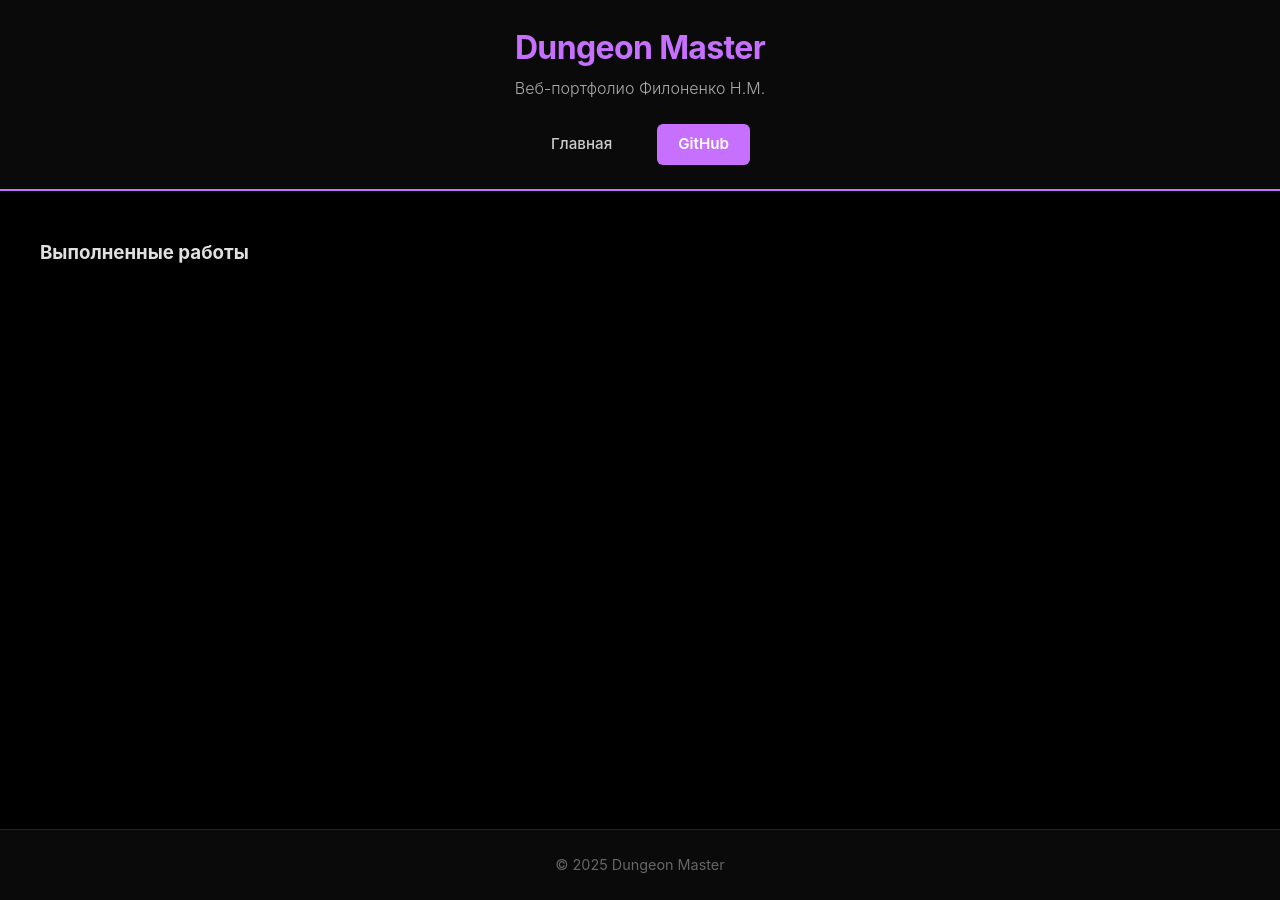
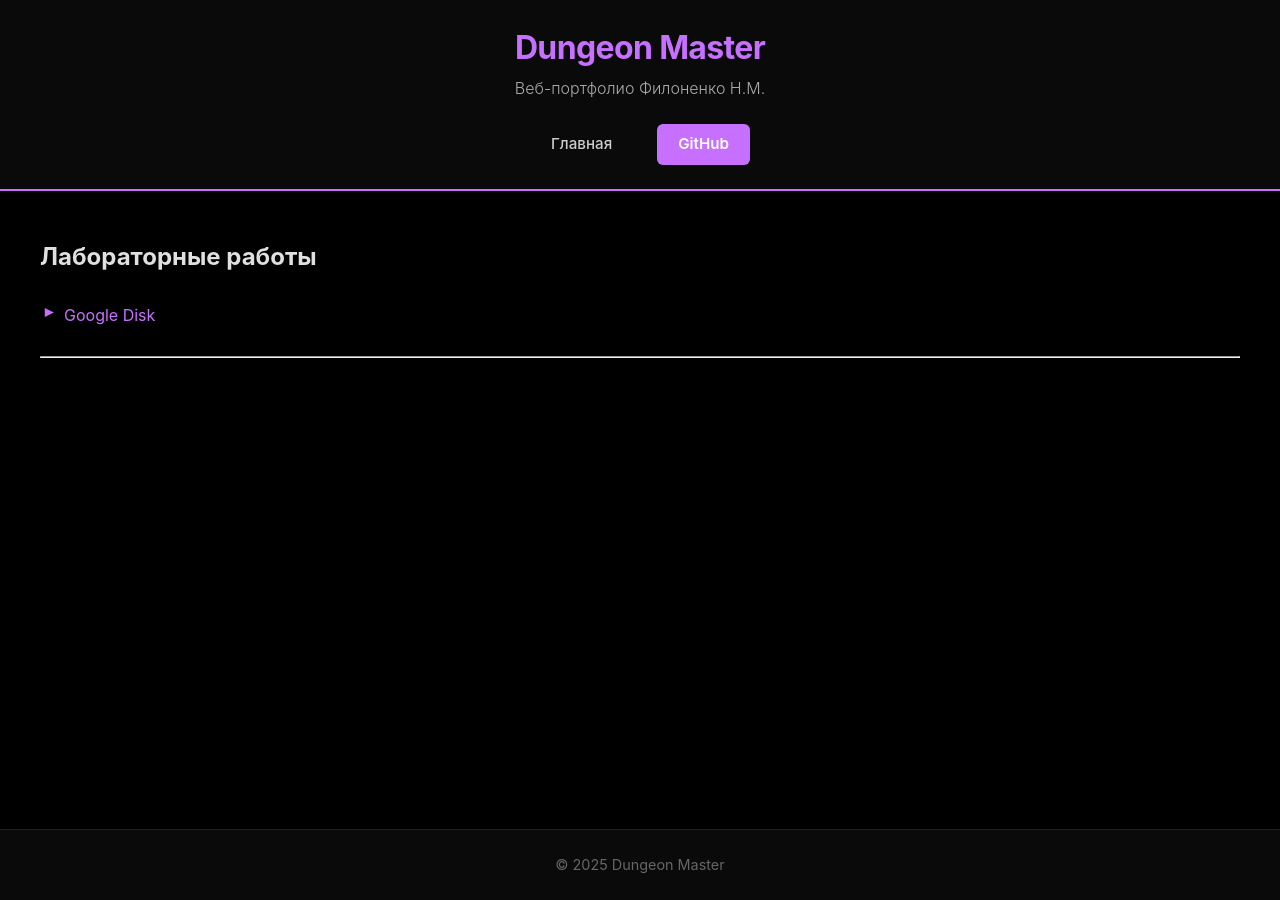
Before and after one commit to JunHerz/JunHerz.github.io, a Jekyll site: the page built from courses/3-course/PIT.md, in a window 1280 px wide. Built offline with Jekyll 4.4.1, drawn with Linux system fonts in a browser that asks for light colours.

Commit message:
Update PIT.md

```diff
--- a/courses/3-course/PIT.md
+++ b/courses/3-course/PIT.md
@@ -3,4 +3,7 @@ layout: default
 title: "Прикладные информационные технологии"
 ---
 
-### Выполненные работы
+## Лабораторные работы
+- [Google Disk](https://drive.google.com/drive/folders/1ehq_Nd-PaCftRb-hGkO7Mx99vGzCnlrM?usp=drive_link)
+
+---
```
